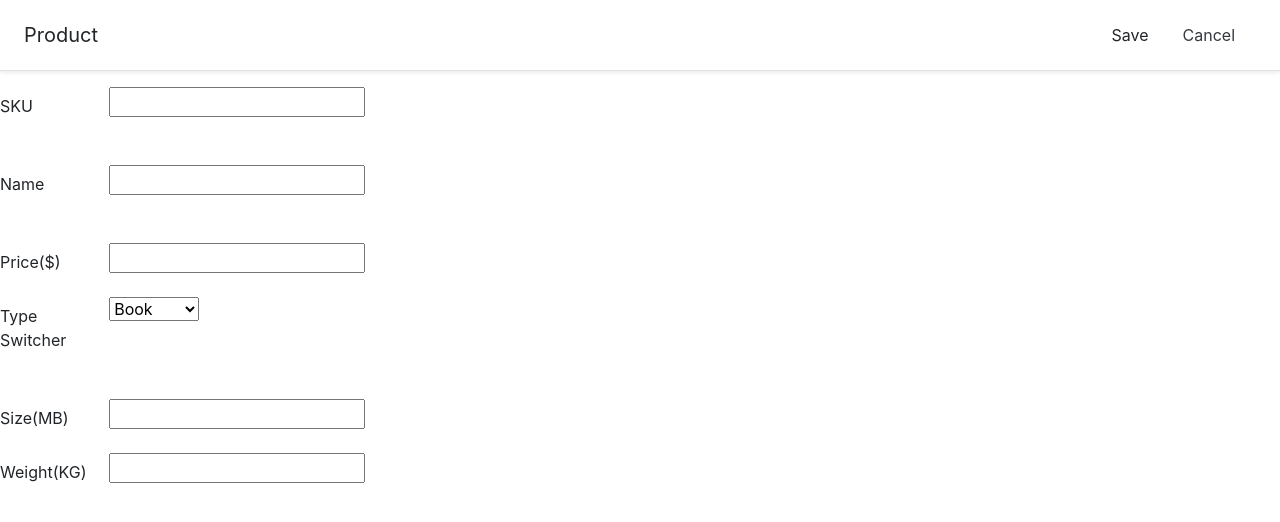
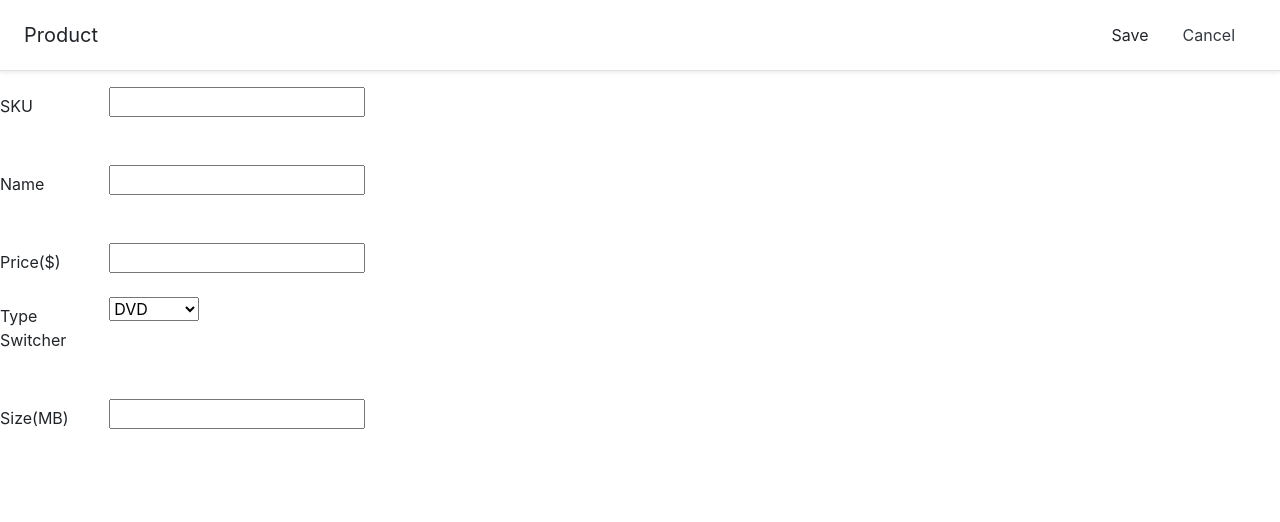
Before and after one commit to YungWizzaRd/Scandiweb, a PHP site: page /add-product.php in a window 1280 px wide. Shown: the top 522 px of the page. Run offline with PHP 8.4, Linux system fonts and the light colour scheme.

Commit message:
finished add-product page(without data check!)

```diff
--- a/add-product.php
+++ b/add-product.php
@@ -9,7 +9,7 @@
     <meta name="viewport" content="width=device-width, initial-scale=1.0">
     <meta http-equiv="X-UA-Compatible" content="ie=edge">
     <link rel="stylesheet" href="https://cdn.jsdelivr.net/npm/bootstrap@4.4.1/dist/css/bootstrap.min.css" integrity="sha384-Vkoo8x4CGsO3+Hhxv8T/Q5PaXtkKtu6ug5TOeNV6gBiFeWPGFN9MuhOf23Q9Ifjh" crossorigin="anonymous">
-    <link rel="stylesheet" href="/style.css">
+
       <title>Add-product</title>
 </head>
 <body>
@@ -44,7 +44,7 @@
       <div class="form-group row">
         <label class="col-sm-1 col-form-label">Type Switcher</label>
         <div class="col-sm-5">
-          <select type="text" name="productType" id="#productType">
+          <select type="text" name="productType" id="#productType" onchange="select(this.value)">
             <option >DVD</option>
             <option >Furniture</option>
             <option >Book</option>
@@ -52,7 +52,7 @@
         </div>
       </div>
       <br>
-      <div id="DVD">
+      <div id="DVD" >
       <div class="form-group row" >
         <label class="col-sm-1 col-form-label">Size(MB)</label>
         <div class="col-sm-5">
@@ -60,7 +60,7 @@
         </div>
       </div>
       </div>
-      <div id="Book">
+      <div id="Book" class="d-none">
       <div class="form-group row">
         <label class="col-sm-1 col-form-label">Weight(KG)</label>
         <div class="col-sm-5">
@@ -75,7 +75,7 @@
           <input type="text" name="height" id="#height">
         </div>
         </div>
-      <div class="form-group row" >
+        <div div class="form-group row" >
         <label class="col-sm-1 col-form-label">Width</label>
         <div class="col-sm-5">
           <input type="text" name="width" id="#width">
@@ -88,24 +88,11 @@
         </div>
       </div>
     </div>
-      <script>
-    if(document.getElementById("#productType").value = "Book"){
-        $("#Book").toggleClass('d-none');
-        $("#DVD").removeClass('d-none');
-        $("#Furniture").removeClass('d-none');
-    }
-    else if(document.getElementById("#productType").value = "Furniture"){
-      $("#Book").removeClass('d-none');
-        $("#DVD").removeClass('d-none');
-        $("#Furniture").addClass('d-none');
 
-    }else if (document.getElementById("#productType").value = "DVD"){
-        $("#Book").removeClass('d-none');
-        $("#DVD").addClass('d-none');
-        $("#Furniture").removeClass('d-none');
-    }</script>
     </form>
+
+
   </div>
-
+<script src="js/scripts.js"></script>
 </body>
 </html>
--- a/js/scripts.js
+++ b/js/scripts.js
@@ -1,18 +1,22 @@
-function checkvalue() {
+function select(val) {
 
-    if(document.getElementById("#productType").value = "Book"){
-        document.getElementById('DVD').addClass("d-none");
-        document.getElementById('Book').removeClass('d-none');
-        document.getElementById('Furniture').addClass('d-none');
+    if(val==="DVD"){
+      document.getElementById('DVD').style.display='block';
+        document.getElementById('DVD').classList.remove("d-none");
+        document.getElementById('Book').classList.add("d-none");
+        document.getElementById('Furniture').classList.add("d-none");
     }
-    else if(document.getElementById("#productType").value = "Furniture"){
-        document.getElementById('#Furniture').removeClass('d-none');
-        document.getElementById('#DVD').addClass('d-none');
-        document.getElementById('#Book').addClass('d-none');
+   else if(val==="Furniture"){
+         document.getElementById('Furniture').style.display='block';
+        document.getElementById('Furniture').classList.remove("d-none");
+        document.getElementById('DVD').style.display='none';
+        document.getElementById('Book').style.display='none';
 
-    }else if (document.getElementById("#productType").value = "DVD"){
-        document.getElementById('#DVD').removeClass('d-none');
-        document.getElementById('#Book').addClass('d-none');;
-        document.getElementById('#Furniture').addClass('d-none');
+    }
+    else if(val=== "Book"){
+        document.getElementById('DVD').classList.add("d-none");
+        document.getElementById('Book').style.display='block';
+        document.getElementById('Book').classList.remove("d-none");
+        document.getElementById('Furniture').classList.add("d-none");
     }
     }
```
Also changed, not shown: includes/save.inc.php (+14 -1 lines), includes/view_product.inc.php (+5 -5 lines). Lines whose indentation alone changed are shown as unchanged.
